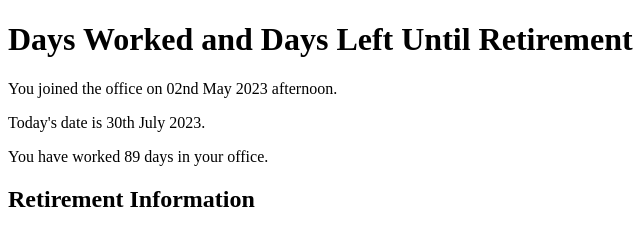
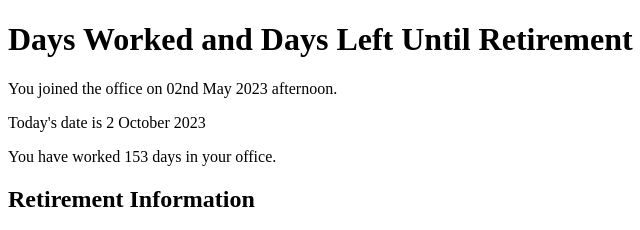
Before and after one commit to ravana69/job, a plain HTML site: page index.html in a window 1280 px wide. Shown: the top 230 px of the page, 0-640 px from the left. Drawn offline with Linux system fonts and the light colour scheme.

Commit message:
Update index.html

```diff
--- a/index.html
+++ b/index.html
@@ -6,7 +6,7 @@
 <body>
     <h1>Days Worked and Days Left Until Retirement</h1>
     <p>You joined the office on 02nd May 2023 afternoon.</p>
-    <p>Today's date is 30th July 2023.</p>
+    <p id="todaysDate"></p>
 
     <p id="daysWorked"></p>
 
@@ -20,7 +20,7 @@
         // Function to calculate the number of days between two dates
         function getDaysWorked() {
             const startDate = new Date('2023-05-02T12:00:00'); // Assuming you joined at noon (12:00 PM) on May 2nd, 2023
-            const today = new Date('2023-07-30T00:00:00'); // Current date at midnight on July 30th, 2023
+            const today = new Date(); // Current date and time
 
             const oneDay = 24 * 60 * 60 * 1000; // Number of milliseconds in a day
             const daysWorked = Math.round(Math.abs((today - startDate) / oneDay));
@@ -47,7 +47,12 @@
             }
         }
 
-        // Display the days worked and days left until retirement on the webpage
+        // Display today's date, days worked, and days left until retirement on the webpage
+        const todaysDateElement = document.getElementById('todaysDate');
+        const today = new Date();
+        const options = { year: 'numeric', month: 'long', day: 'numeric' };
+        todaysDateElement.textContent = `Today's date is ${today.toLocaleDateString('en-IN', options)}`;
+
         const daysWorkedElement = document.getElementById('daysWorked');
         daysWorkedElement.textContent = `You have worked ${getDaysWorked()} days in your office.`;
 
```
